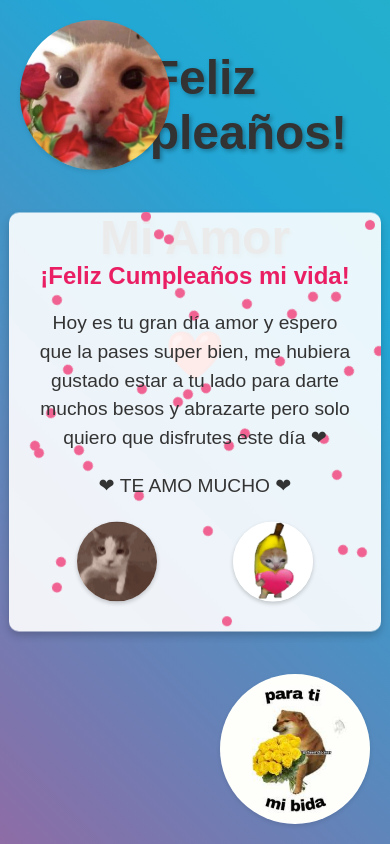
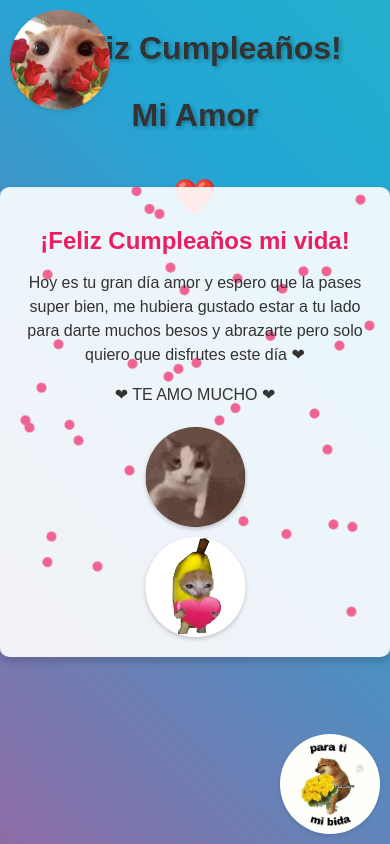
Before and after one commit to anderson-rosas/Privado, a plain HTML site: page index.html in a window 390 px wide. Both pictures are taken after a click on the button "❤️". Drawn offline with Linux system fonts and the light colour scheme.

Commit message:
cambio responsivo

```diff
--- a/style.css
+++ b/style.css
@@ -149,3 +149,50 @@ body {
     object-fit: cover;
     box-shadow: 0 2px 4px rgba(0, 0, 0, 0.2);
 }
+
+@media screen and (max-width: 600px) {
+  .titulo {
+    font-size: 2em;
+    margin-top: 30px;
+  }
+
+  .corazon {
+    font-size: 2.2em;
+    margin-top: 20px;
+  }
+
+  .carta-container {
+    width: 90%;
+    padding: 20px;
+  }
+
+  .carta p {
+    font-size: 1em;
+  }
+
+  .imagenes-container {
+    flex-direction: column;
+    align-items: center;
+    gap: 10px;
+  }
+
+  .imagen-pequena {
+    width: 100px;
+    height: 100px;
+  }
+
+  .zona-imagen {
+    width: 100px;
+    height: 100px;
+  }
+
+  #zonaImagen1 {
+    top: 10px;
+    left: 10px;
+  }
+
+  #zonaImagen2 {
+    bottom: 10px;
+    right: 10px;
+  }
+}
```
